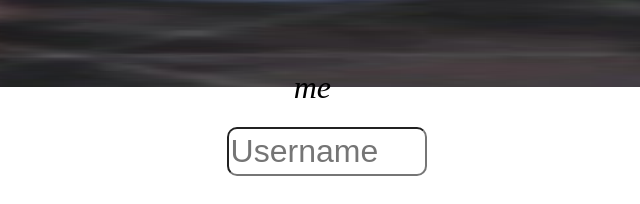
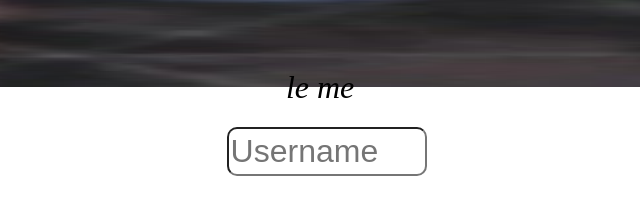
Before and after one commit to mhowardsieben/JS-Website-Repository, a plain HTML site: page index.html in a window 1280 px wide. Shown: the part 193-397 px from the top of the page, 311-951 px from the left. Drawn offline with Linux system fonts and the light colour scheme.

Commit message:
Update index.html

```diff
--- a/index.html
+++ b/index.html
@@ -8,7 +8,7 @@
   <body>
     <h1 id="loginHeader">This is where you Login, or Register, or Both</h1>
     <img src="Images\me.jpg" alt="img error" id="weirdPicture">
-    <p id="me"><em>me</em></p>
+    <p id="me"><em>le me</em></p>
     <input type="text" placeholder="Username"  id="Username">
     <input type="text" placeholder="Password"  id="Password">
     <button id="Login">Login</button>
```
